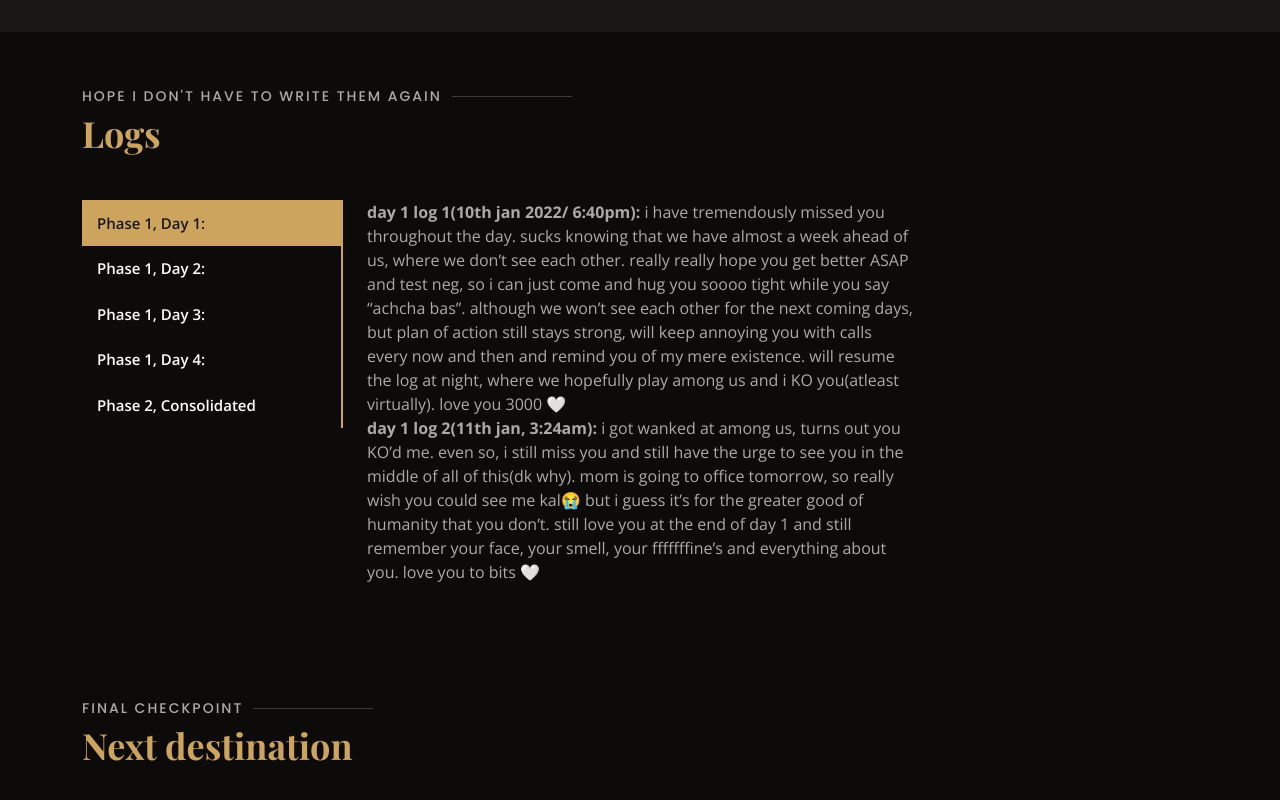
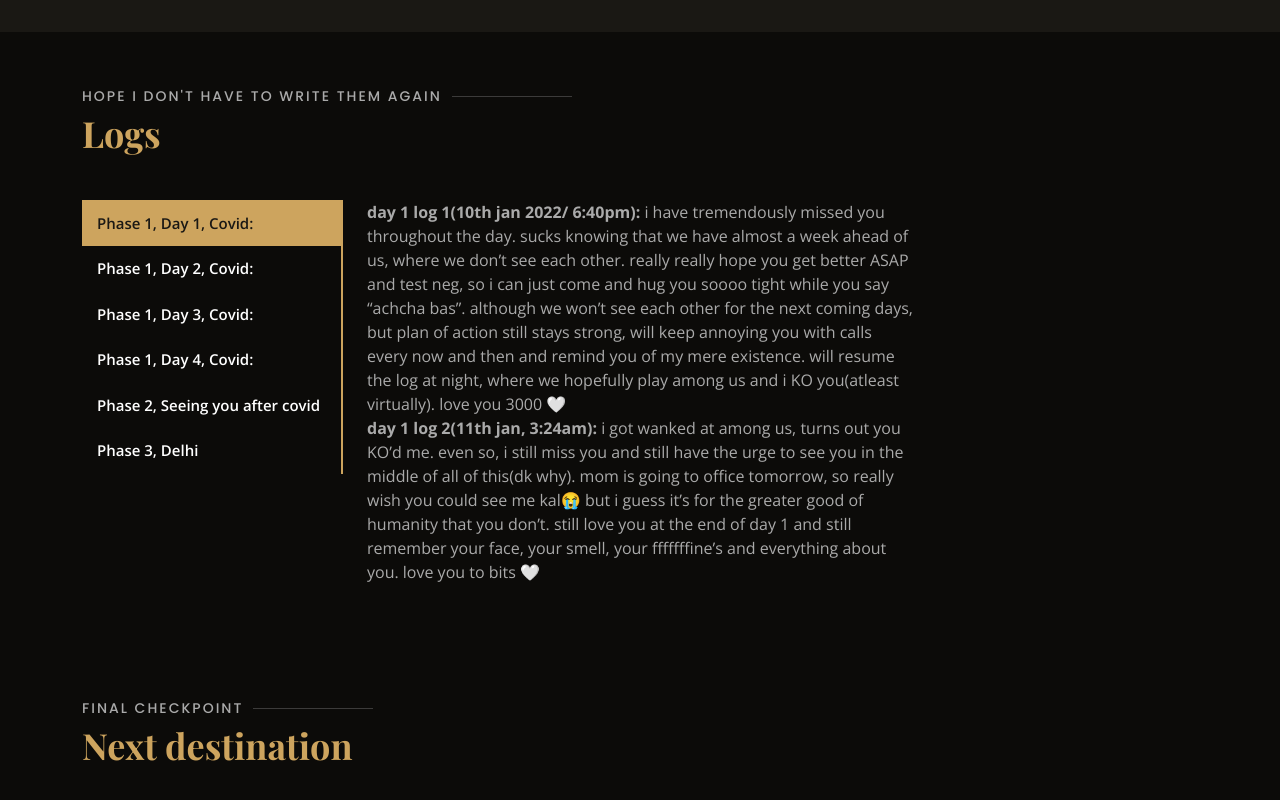
Before and after one commit to 1433Panjim/1433Panjim.github.io, a plain HTML site: page index.html in a window 1280 px wide. Shown: the part 2973-3773 px from the top of the page. Drawn offline with nearby package versions, Linux system fonts and the light colour scheme; a web font is replaced by a local one.

Commit message:
Update index.html

```diff
--- a/index.html
+++ b/index.html
@@ -392,8 +392,7 @@
 
       </div>
     </section><!-- End Menu Section -->
-
-    <!-- ======= Specials Section ======= -->
+  <!-- ======= Specials Section ======= -->
     <section id="specials" class="specials">
       <div class="container" data-aos="fade-up">
 
@@ -406,19 +405,22 @@
           <div class="col-lg-3">
             <ul class="nav nav-tabs flex-column">
               <li class="nav-item">
-                <a class="nav-link active show" data-bs-toggle="tab" href="#tab-1">Phase 1, Day 1:</a>
+                <a class="nav-link active show" data-bs-toggle="tab" href="#tab-1">Phase 1, Day 1, Covid:</a>
               </li>
               <li class="nav-item">
-                <a class="nav-link" data-bs-toggle="tab" href="#tab-2">Phase 1, Day 2:</a>
+                <a class="nav-link" data-bs-toggle="tab" href="#tab-2">Phase 1, Day 2, Covid:</a>
               </li>
               <li class="nav-item">
-                <a class="nav-link" data-bs-toggle="tab" href="#tab-3">Phase 1, Day 3:</a>
+                <a class="nav-link" data-bs-toggle="tab" href="#tab-3">Phase 1, Day 3, Covid:</a>
               </li>
               <li class="nav-item">
-                <a class="nav-link" data-bs-toggle="tab" href="#tab-4">Phase 1, Day 4:</a>
+                <a class="nav-link" data-bs-toggle="tab" href="#tab-4">Phase 1, Day 4, Covid:</a>
               </li>
               <li class="nav-item">
-                <a class="nav-link" data-bs-toggle="tab" href="#tab-5">Phase 2, Consolidated</a>
+                <a class="nav-link" data-bs-toggle="tab" href="#tab-5">Phase 2, Seeing you after covid</a>
+              </li>
+              <li class="nav-item">
+                <a class="nav-link" data-bs-toggle="tab" href="#tab-6">Phase 3, Delhi</a>
               </li>
             </ul>
           </div>
@@ -486,10 +488,21 @@ goodnight cutu
 </p>
 
                   </div>
-                  <div class="col-lg-4 text-center order-1 order-lg-2">
+                </div>
+              </div>
+              <div class="tab-pane" id="tab-6">
+                <div class="row">
+                  <div class="col-lg-8 details order-2 order-lg-1">
+
+                    <p> Hi baby, won’t be with you on the 27th :( felt this should go live then. Finally the countdown comes to an end and this is a by-product of all the sitting I did 😚
+While making this, it turns out that I remember every little thing that we have done together and honestly nothing feels better. Everything feels right and in place when I’m with you and even when I’m not. Just talking to you on a phone call makes me feel better and just no matter how zoned out I get at times, just talking to you makes it all okay. Noone else even comes close when it comes to making me feel this happy. I genuinely have arrived in life and i’m glad I know this at 24. (Lol, typing that made me realize I'm not that ‘small’ anymore).
+I’m so glad we had that conversation in Alibag that night and i just want to confess smth which i already did(i think). At times when I know I'm all in with you and so are you, I just get a very innate sense of a fear that if I lose you, I'll lose the best thing that has happened to me by far. Every time we fight or argue, I just HATE it and I'm genuinely actively trying my best to not cause any stress in our lives, but as long as this confession goes, I do get scared at times which gets me thinking and zoned out. Apart from mom’s health being meh at times and the fear of losing my love, I am the happiest in my life right now and I don’t want anything more. What I want for me is exactly what I want for you, and this is something which I haven’t wished for anyone. I want us to do exceedingly well in our career, academics and just life in general. When you’re in NYU, even if we don’t talk or get busy, I just want you to know that I’m always wishing the best for you and always will be here for you. I’m never walking out on us or on you and that’s a promise I'm making not just to you but to myself as well. I don’t see any other future with anyone else, I love you babe 🤍
+
+</p>
 
                   </div>
                 </div>
+              </div>
               </div>
             </div>
           </div>
```
